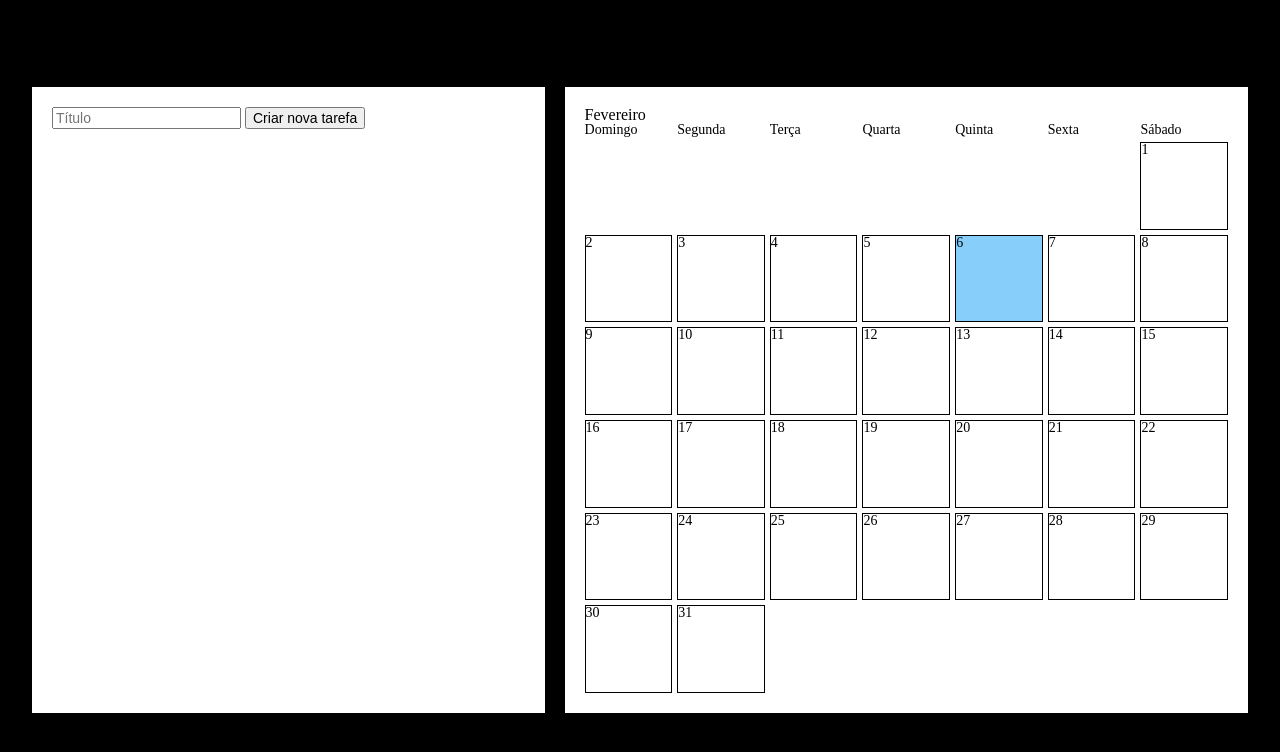
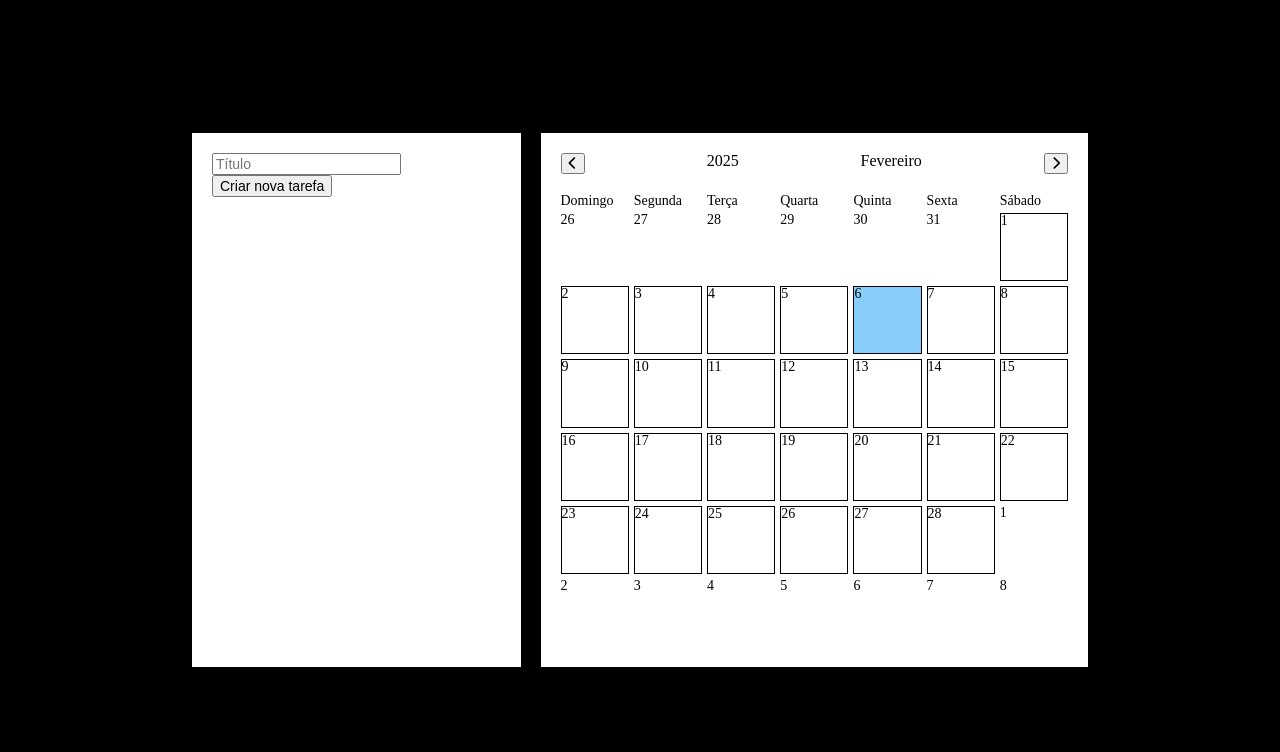
Before and after one commit to upseteapot/todo-website, a plain HTML site: page index.html in a window 1280 px wide. Drawn offline with Linux system fonts and the light colour scheme.

Commit message:
Implement calendar

```diff
--- a/index.html
+++ b/index.html
@@ -16,14 +16,17 @@
                     <button id="new-todo-button">Criar nova tarefa</button>
                     <ul id="todo-display"></ul>
                 </div>
-
                 <div class="calendar">
-                    <div id="calendar-month" class="month"></div>
-                    <div id="calendar-days" class="days"></div>
+                    <div class="month">
+                        <button id="prev-month"><span class="fa-solid fa-chevron-left"></span></button>
+                        <span id="calendar-year"></span>
+                        <span id="calendar-month"></span>
+                        <button id="next-month"><span class="fa-solid fa-chevron-right"></span></button>
+                    </div>
+                    <ul id="calendar-days" class="days"></li>
                 </div>
             </div>
         </div>
-
         <script src="src/main.js" type="module"></script>
     </body>
 </html
--- a/src/calendar.js
+++ b/src/calendar.js
@@ -1,55 +1,94 @@
-import { getDaysInMonth, getStartWeekday } from "./date.js"
+import { getMonthYearKey, getDaysInMonth, getStartWeekday } from "./date.js"
 import { getCheckedTodo, getSelectedDate, selectPreviousMonth, selectNextMonth } from "./storage.js"
 
 
-export function updateCalendar() {
+const weekdaysNames = [ "Domingo", "Segunda", "Terça", "Quarta", "Quinta", "Sexta", "Sábado" ];
+const monthsNames = [ "Janeiro", "Fevereiro", "Março", "Abril", "Maio", "Junho", "Julho", "Agosto", "Setembro", "Outubro", "Novembro", "Dezembro" ];
+
+// "calendar-month"
+function updateCalendarMonth() {
+    const year = document.getElementById("calendar-year");
     const month = document.getElementById("calendar-month");
-    const calendar = document.getElementById("calendar-days");
-    const date = new Date();
-    const monthDays = getDaysInMonth(date);
-    const startWeekday = getStartWeekday(date);
-    const filteredData = getCheckedTodo();
+    const selectedDate = getSelectedDate();
+    year.textContent = selectedDate.getFullYear();
+    month.textContent = monthsNames[selectedDate.getMonth()];
+}
 
-    const monthsKeys = ["Janeiro", "Fevereiro", "Março", "Abril", "Maio", "Junho", "Julho", "Agosto", "Setembro", "Outubro", "Novembro", "Dezembro"];
+// "calendar-days"
+function createCalendarDays() {
+    const calendarDays = document.getElementById("calendar-days");
+    calendarDays.daysInMonth = 42;
 
-    month.textContent = monthsKeys[date.getMonth()];
+    for (let i=0; i < weekdaysNames.length; i++) {
+        let weekdayItem = document.createElement("li");
+        weekdayItem.className = "weekday";
+        weekdayItem.textContent = weekdaysNames[i]
+        calendarDays.appendChild(weekdayItem);
+    }
 
-    calendar.innerHTML = `
-        <span>Domingo</span>
-        <span>Segunda</span>
-        <span>Terça</span>
-        <span>Quarta</span>
-        <span>Quinta</span>
-        <span>Sexta</span>
-        <span>Sábado</span>
-    `;
+    for (let i=0; i < calendarDays.daysInMonth; i++) {
+        let dayItem = document.createElement("li");
+        dayItem.className = "day inactive";
+        dayItem.id = `calendar-day-${i}`;
+        calendarDays.appendChild(dayItem);
+    }
+}
 
-    for (let i=0; i < startWeekday; i++) {
-        let item = document.createElement("div");
-        calendar.appendChild(item);
+export function updateCalendarDays() {
+    const calendarDays = document.getElementById("calendar-days");
+    const currentDate = new Date();
+    const selectedDate = getSelectedDate();
+    const monthDays = getDaysInMonth(selectedDate);
+    const startWeekday = getStartWeekday(selectedDate);
+    let checkDate;
+    let dayItem;
+    let isSameMonth;
+    let isSameDay;
+
+    for (let i=0; i < startWeekday + 1; i++) {
+        checkDate = new Date(selectedDate);
+        checkDate.setDate(1 - startWeekday + i);
+        dayItem = document.getElementById(`calendar-day-${i}`);
+        dayItem.textContent = `${checkDate.getDate()}`;
+        dayItem.className = "not-this-month";
     }
 
     for (let i=0; i < monthDays; i++) {
-        let item = document.createElement("div");
+        dayItem = document.getElementById(`calendar-day-${i + startWeekday}`);
+        isSameMonth = getMonthYearKey(selectedDate) === getMonthYearKey(currentDate);
+        isSameDay = (i+1) === parseInt(currentDate.getDate());
+        dayItem.className = (isSameMonth && isSameDay) ? "day active current-day" : "day active";
+        dayItem.textContent = `${i+1}`;
+    }
 
-        if ((i+1) === date.getDate())
-            item.className = "day current-day";
-        else
-            item.className = "day";
-
-        item.textContent = `${i+1}`
-
-        let todos = filteredData[`${i+1}-${date.getMonth()+1}-${date.getFullYear()}`];
-        if (todos != undefined) {
-            for (let j=0; j < monthDays; j++) {
-                let spanItem = document.createElement("span");
-                spanItem.textContent = todos[j];
-                item.appendChild(spanItem);
-            }
-        }
-
-        calendar.appendChild(item);
+    for (let i=0; i < calendarDays.daysInMonth - startWeekday - monthDays; i++) {
+        checkDate = new Date(selectedDate);
+        checkDate.setDate(monthDays + i + 1);
+        dayItem = document.getElementById(`calendar-day-${startWeekday + monthDays + i}`);
+        dayItem.textContent = `${checkDate.getDate()}`;
+        dayItem.className = "not-this-month";
     }
 }
 
-updateCalendar();
+// Bind functions to events
+function prevMonthButtonClick() {
+    selectPreviousMonth();
+    updateCalendarMonth();
+    updateCalendarDays();
+}
+
+function nextMonthButtonClick() {
+    selectNextMonth();
+    updateCalendarMonth();
+    updateCalendarDays();
+}
+
+const prevMonthButton = document.getElementById("prev-month");
+const nextMonthButton = document.getElementById("next-month");
+prevMonthButton.addEventListener("click", prevMonthButtonClick);
+nextMonthButton.addEventListener("click", nextMonthButtonClick);
+
+// Setup
+updateCalendarMonth();
+createCalendarDays();
+updateCalendarDays();
--- a/src/date.js
+++ b/src/date.js
@@ -18,11 +18,11 @@ export function parseDateKey(dateKey) {
 
 export function parseMonthYearKey(dateKey) {
     const splitDate = dateKey.split("-");
-    return new Date(splitDate[1], splitDate[0]);
+    return new Date(splitDate[1], splitDate[0] - 1);
 }
 
 export function getDaysInMonth(date) {
-    const lastDay = new Date(date.getFullYear(), date.getMonth(), 0);
+    const lastDay = new Date(date.getFullYear(), date.getMonth()+1, 0);
     return lastDay.getDate();
 }
 
--- a/src/main.js
+++ b/src/main.js
@@ -1,2 +1,2 @@
-import { updateCalendar } from "./calendar.js"
-import { updateTodoDisplay  } from "./todoManager.js"
+import "./calendar.js"
+import "./todoManager.js"
--- a/src/storage.js
+++ b/src/storage.js
@@ -1,4 +1,4 @@
-import { getCurrentDateKey, getMonthYearKey } from "./date.js"
+import { getCurrentDateKey, getMonthYearKey, parseMonthYearKey } from "./date.js"
 
 
 // "id" in localStorage.
@@ -96,11 +96,11 @@ export function getSelectedDate() {
 export function selectPreviousMonth() {
     const selectedDate = getSelectedDate();
     const newSelectedDate = new Date(selectedDate.getFullYear(), selectedDate.getMonth() - 1);
-    sessionStorage.setItem("selected-date", parseMonthYearKey(newSelectedDate));
+    sessionStorage.setItem("selected-date", getMonthYearKey(newSelectedDate));
 }
 
 export function selectNextMonth() {
     const selectedDate = getSelectedDate();
     const newSelectedDate = new Date(selectedDate.getFullYear(), selectedDate.getMonth() + 1);
-    sessionStorage.setItem("selected-date", parseMonthYearKey(newSelectedDate));
+    sessionStorage.setItem("selected-date", getMonthYearKey(newSelectedDate));
 }
--- a/src/todoManager.js
+++ b/src/todoManager.js
@@ -1,5 +1,5 @@
 import { getTodoData, addTodo, removeTodo, toggleStatus, getStatus } from "./storage.js"
-import { updateCalendar } from "./calendar.js"
+import { updateCalendarDays } from "./calendar.js"
 
 
 // "todo-manager"
@@ -21,7 +21,7 @@ function trashIconClick(e) {
 function checkIconClick(e) {
     toggleStatus(e.currentTarget.todoId);
     updateTodoDisplay();
-    updateCalendar();
+    updateCalendarDays();
 }
 
 export function updateTodoDisplay() {
--- a/style.css
+++ b/style.css
@@ -10,9 +10,9 @@
 
 .main-container {
     display: grid;
-    grid-template-columns: 3fr 4fr;
+    grid-template-columns: 3fr 5fr;
     column-gap: 20px;
-    width: 95%;
+    width: 70%;
 }
 
 .todo-manager {
@@ -47,9 +47,16 @@
     padding: 20px;
 }
 
+.calendar .month {
+    display: flex;
+    flex-direction: row;
+    justify-content: space-between;
+    margin-bottom: 20px;
+}
+
 .calendar .days {
     display: grid;
-    grid-template-columns: 1fr 1fr 1fr 1fr 1fr 1fr 1fr;
+    grid-template-columns: repeat(7, 1fr);
     column-gap: 5px;
     row-gap: 5px;
     font-size: 14px;
@@ -61,6 +68,10 @@
     border-width: 1px;
 }
 
+.calendar .not-this-month {
+    aspect-ratio: 1 / 1;
+}
+
 .calendar .current-day {
     background-color: lightskyblue;
 }
```
